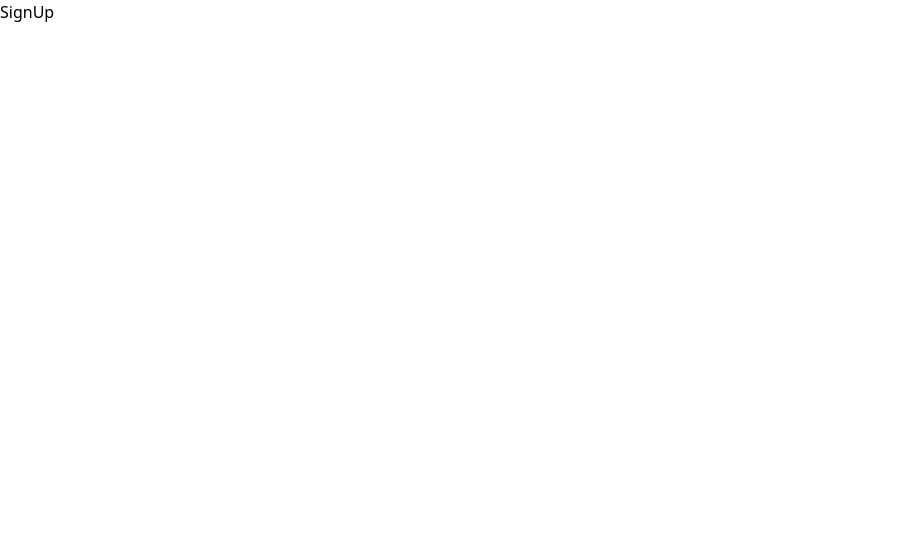
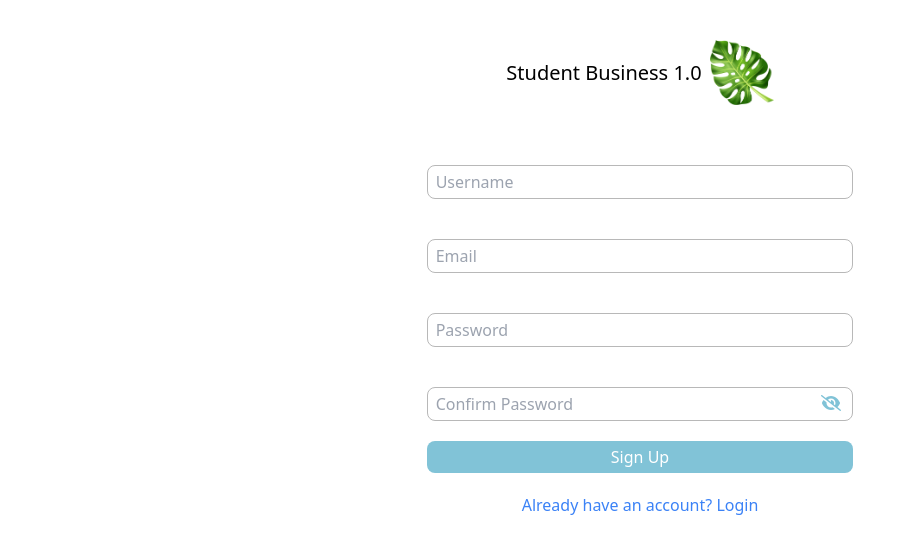
Before and after one commit to KofiAckah/Student-Business-1.0, a React (Vite) app in the folder frontend/: page /signup in a window 1280 px wide. Shown: the top 554 px of the page, without its empty margins (0-915 px from the left). Built offline with nearby package versions, Linux system fonts and the light colour scheme.

Commit message:
Refactor email verification

```diff
--- a/frontend/src/Pages/Signup.jsx
+++ b/frontend/src/Pages/Signup.jsx
@@ -1,6 +1,98 @@
-// import axios from "axios";
-// import Logo from "../assets/logo.png";
+import axios from "axios";
+import { CompanyName, Logo } from "../Components/Default";
+import { useNavigate } from "react-router-dom";
+import { useSnackbar } from "notistack";
+import { Link } from "react-router-dom";
+import { useState } from "react";
+import { FontAwesomeIcon } from "@fortawesome/react-fontawesome";
+import { faEye, faEyeSlash } from "@fortawesome/free-solid-svg-icons";
 
 export default function SignUp() {
-  return <div>SignUp</div>;
+  const [userName, setUserName] = useState("");
+  const [email, setEmail] = useState("");
+  const [password, setPassword] = useState("");
+  const [confirmPassword, setConfirmPassword] = useState("");
+  const [showPassword, setShowPassword] = useState(false);
+  const navigate = useNavigate();
+  const { enqueueSnackbar } = useSnackbar();
+
+  const handleSignUp = async (e) => {
+    e.preventDefault();
+    try {
+      const res = await axios.post("http://localhost:3005/account/register", {
+        username: userName,
+        email,
+        password,
+        confirmPassword,
+      });
+      enqueueSnackbar(res.data.msg, { variant: "success" });
+      enqueueSnackbar("Check email for verification", { variant: "info" });
+      navigate("/login");
+    } catch (error) {
+      console.log("ERROR: ", error.response.data.msg);
+      enqueueSnackbar(error.response.data.msg, { variant: "error" });
+    }
+  };
+  return (
+    <div>
+      <div className="flex flex-col max-sm:justify-center max-sm:items-center w-screen h-screen">
+        <div className="flex items-center justify-center mb-5 sm:my-10">
+          <h1 className="text-lg md:text-xl mr-2">{CompanyName}</h1>
+          <img src={Logo} alt="Logo" className="w-10 md:w-16" />
+        </div>
+        <form
+          onSubmit={handleSignUp}
+          className="flex flex-col items-center justify-center w-screen"
+        >
+          <div className="my-5 w-8/12 md:w-1/2 xl:w-1/3">
+            <input
+              className="loginInput"
+              type="text"
+              value={userName}
+              onChange={(e) => setUserName(e.target.value)}
+              placeholder="Username"
+            />
+          </div>
+          <div className="my-5 w-8/12 md:w-1/2 xl:w-1/3">
+            <input
+              className="loginInput"
+              type="email"
+              value={email}
+              onChange={(e) => setEmail(e.target.value)}
+              placeholder="Email"
+            />
+          </div>
+          <div className="my-5 w-8/12 md:w-1/2 xl:w-1/3">
+            <input
+              className="loginInput"
+              type="password"
+              value={password}
+              onChange={(e) => setPassword(e.target.value)}
+              placeholder="Password"
+            />
+          </div>
+          <div className="my-5 w-8/12 md:w-1/2 xl:w-1/3 relative">
+            <input
+              className="loginInput"
+              type={showPassword ? "text" : "password"}
+              value={confirmPassword}
+              onChange={(e) => setConfirmPassword(e.target.value)}
+              placeholder="Confirm Password"
+            />
+            <FontAwesomeIcon
+              onClick={() => setShowPassword(!showPassword)}
+              icon={showPassword ? faEye : faEyeSlash}
+              className="absolute right-3 top-2 text-primary-500 hover:text-primary-400 cursor-pointer"
+            />
+          </div>
+          <button type="submit" className="btnSubmit">
+            Sign Up
+          </button>
+          <Link to="/login" className="my-5 text-blue-500">
+            Already have an account? Login
+          </Link>
+        </form>
+      </div>
+    </div>
+  );
 }
```
Also changed, not shown: 2 other files (tests, documents, lock files or other folders).
